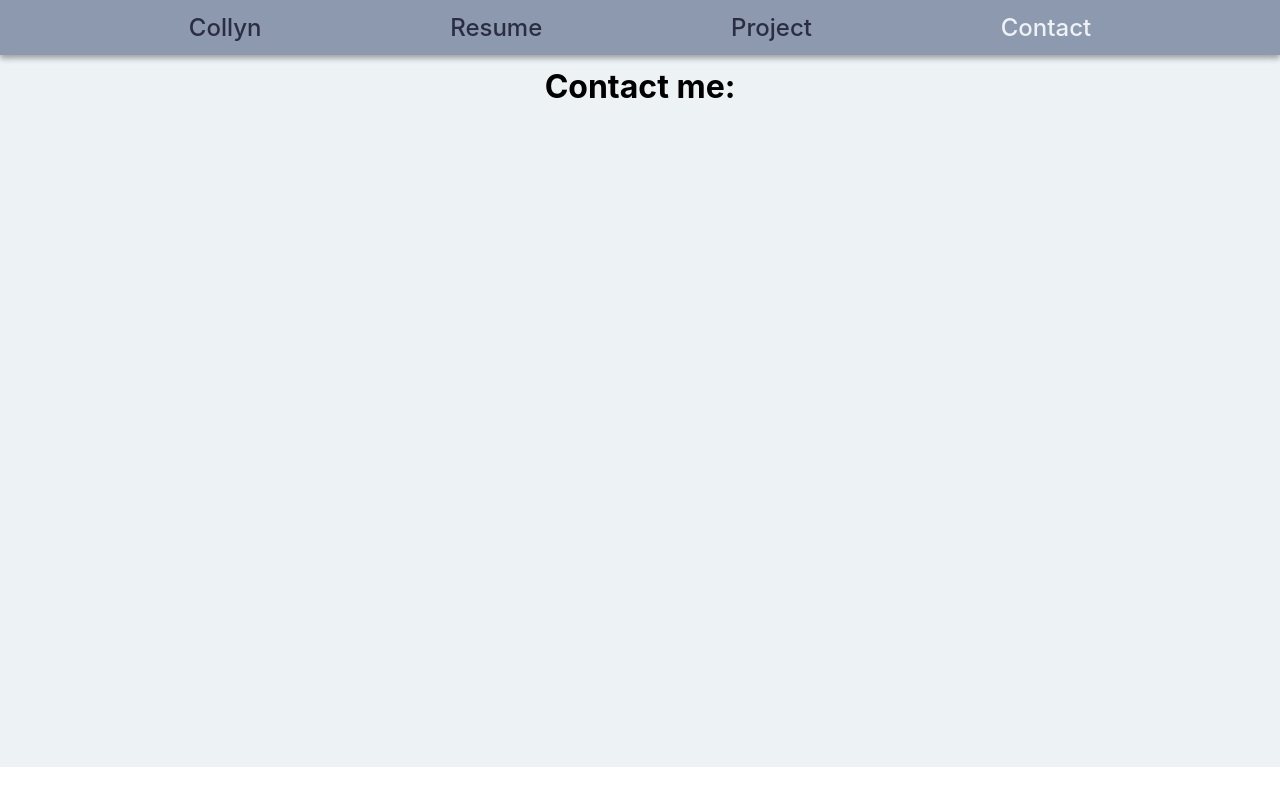
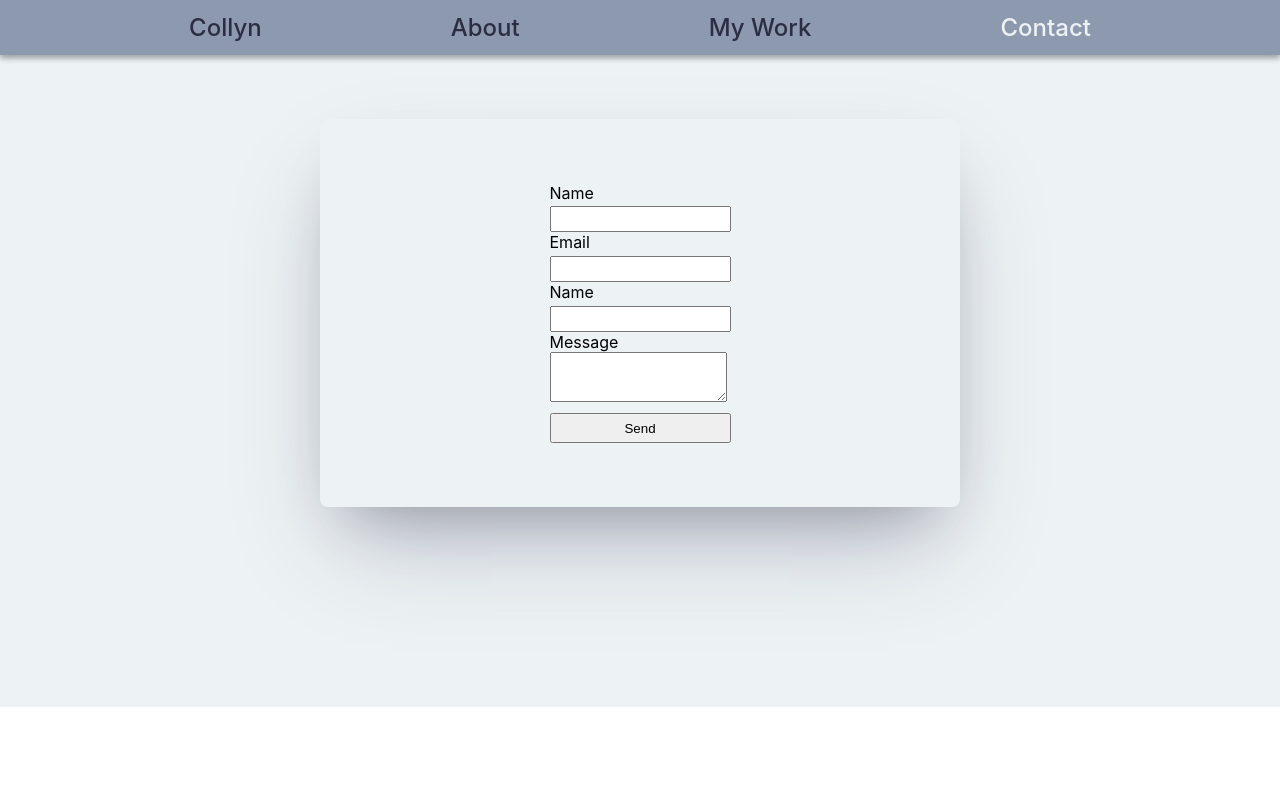
Before and after one commit to Collyngodlewski/personal, a React (Create React App) app: page /contact in a window 1280 px wide. Built offline with nearby package versions, Linux system fonts and the light colour scheme.

Commit message:
added a bunch of styling. Links. almost completed contact form

```diff
--- a/src/App.css
+++ b/src/App.css
@@ -1,3 +1,6 @@
+
+
+
 .App {
   text-align: center;
 }
--- a/src/App.js
+++ b/src/App.js
@@ -6,7 +6,6 @@ import Header from "./components/Header";
 import Home from "./components/Home";
 import Projects from "./components/Projects";
 import Contact from "./components/Contact";
-
 function App() {
   return (
     <div className="App" >
@@ -17,7 +16,6 @@ function App() {
           <Route path='/about' element={<About />} />
           <Route path='/contact' element={<Contact />} />
         </Routes>
-
     </div>
   );
 }
--- a/src/components/About.js
+++ b/src/components/About.js
@@ -1,12 +1,12 @@
 import React from 'react';
-import { StyledBody } from './Styling/Styling';
+import { StyledResume } from './Styling/Styling';
 export default function About(){
 
     return(
 
-        <StyledBody>
-            <h1>About</h1>
-        </StyledBody>
+        <StyledResume>
+            <h1>Adding Resume here</h1>
+        </StyledResume>
 
     )
 
--- a/src/components/Contact.js
+++ b/src/components/Contact.js
@@ -1,11 +1,96 @@
+
 import React from 'react';
 import { StyledBody } from './Styling/Styling';
+import { Button, Form, Input} from 'antd'
+
+
+const formItemLayout = {
+    labelCol: {
+      span: 8,
+    },
+    wrapperCol: {
+      span: 16,
+    },
+  };
+
+
+
+
+
 
 export default function Contact (){
 
     return(
         <StyledBody>
-            <h1>Contact me:</h1>
+            <div class="contact-container">
+                <Form class="forms-container"
+                {...formItemLayout}
+                style={{ display: 'flex', flexDirection: 'column' }}>
+                    <Form.Item
+                        name={['name']}
+                        label="Name"
+                        rules={[
+                        {
+                            required: true,
+                        },
+                        ]}
+                        >
+                        <Input />
+                        </Form.Item>
+
+                        <Form.Item
+                        name={['email']}
+                        label="Email"
+                        rules={[
+                        {
+                            type: 'email',
+                            required: true
+
+                        },
+                        ]}
+                         >
+                        <Input />
+                        </Form.Item>
+
+                        <Form.Item
+                        name={['name']}
+                        label="Name"
+                        rules={[
+                        {
+                            required: true,
+                        },
+                        ]}
+                        >
+                        <Input />
+                        </Form.Item>
+                        <Form.Item name={['Message']} label="Message">
+                        <Input.TextArea />
+                        </Form.Item>
+
+
+                        <Button type="primary">
+                        Send
+                        </Button>
+
+
+                </Form>
+            </div>
+            {/* <script src="https://smtpjs.com/v3/smtp.js"></script>
+            <script>
+                function sendEmail(){
+                    // Email.send({
+                    //     Host : "smtp.gmail.com",
+                    //     Username : "collynexdee@gmail.com",
+                    //     Password : "",
+                    //     To : 'them@website.com',
+                    //     From : "you@isp.com",
+                    //     Subject : "This is the subject",
+                    //     Body : "And this is the body"
+                    // }).then(
+                    //   message => alert(message)
+                    // )
+                }
+            </script> */}
         </StyledBody>
 
 
--- a/src/components/Header.js
+++ b/src/components/Header.js
@@ -9,10 +9,10 @@ export default function Header() {
           Collyn
         </NavLink>
         <NavLink to="/about" >
-          Resume
+          About
         </NavLink>
         <NavLink to="/projects" >
-          Project
+          My Work
         </NavLink>
         <NavLink to="/contact" >
           Contact
--- a/src/components/Home.js
+++ b/src/components/Home.js
@@ -1,18 +1,25 @@
 import React from 'react';
 import { StyledHome } from './Styling/Styling';
 import { StyledAnimation } from './Styling/Styling'
+import Socials from './Socials';
+<meta name="viewport" content="width=device-width, initial-scale=1"></meta>
 export default function Home (){
 
     return(
+      <div>
+        <StyledHome>
 
-        <StyledHome>
             <StyledAnimation>
-            <p class='name'>Collyn <br></br> Godlewski</p>
+
+            <p class='name'>Collyn Godlewski</p>
 
             <p class="line-1 anim-typewriter">Full Stack Web Developer.</p>
             </StyledAnimation>
+
         </StyledHome>
 
+        <Socials />
+        </div>
 
     )
 
--- a/src/components/Projects.js
+++ b/src/components/Projects.js
@@ -1,13 +1,11 @@
 import React from 'react';
-import { StyledBody } from './Styling/Styling';
+import { StyledProjects } from './Styling/Styling';
 export default function Projects (){
 
     return(
-
-        <StyledBody>
-            <h1>Heres where i'd put my projects... If i had any!</h1>
-        </StyledBody>
-
+        <StyledProjects>
+        <h1>Projects</h1>
+        </StyledProjects>
     )
 
 }
--- /dev/null
+++ b/src/components/Socials.js
@@ -0,0 +1,18 @@
+import React from "react";
+import { StyledLinks } from './Styling/Styling';
+import { FontAwesomeIcon } from "@fortawesome/react-fontawesome";
+import { faGithub, faLinkedin } from "@fortawesome/free-brands-svg-icons";
+export default function Socials() {
+  return (
+    <StyledLinks>
+    <div class="links-container">
+        <a href="https://github.com/Collyngodlewski" target="_blank" rel="noopener noreferrer">
+          <FontAwesomeIcon icon={faGithub} size="3x" />
+        </a>
+        <a href="https://www.linkedin.com/in/collyngodlewski/" target="_blank" rel="noopener noreferrer">
+          <FontAwesomeIcon icon={faLinkedin} size="3x"/>
+        </a>
+    </div>
+    </StyledLinks>
+  );
+}
--- a/src/components/Styling/Styling.js
+++ b/src/components/Styling/Styling.js
@@ -1,4 +1,5 @@
 import styled from "styled-components";
+
 
 export const StyledHeader = styled.header`
 
@@ -27,29 +28,52 @@ nav {
         &:hover{
           color: #edf2f4;
           -webkit-transform-origin: 0% 100%;
+          transform: translateY(-2px);
         }
       }
   }
 
 
-// ------------------------- Media Query Time! -----------------
 
 
 `;
 
 export const StyledBody = styled.div`
 
-height: calc(100vh - 100px);
+height: calc(100vh - 212px);
+background-color: #edf2f4;
+padding-top: 5%;
+
+.contact-container{
   display: flex;
-  flex-flow: column wrap;
-  padding-top: 1%;
-  background-color: #edf2f4;
-  z-index: -1;
-  position: relative;
+  justify-content: center;
+  padding-bottom: 5%;
+  width: 50%;
+  margin: 0 auto;
+  padding-top: 5%;
 
-  h1{
-      margin: 0 auto;
+    border-radius: 0.5rem;
+    box-shadow: rgba(50, 50, 93, 0.25) 0px 50px 100px -20px, rgba(0, 0, 0, 0.3) 0px 30px 60px -30px;
+
+
+  input{
+    margin-top: 2%;
+    padding: 2% 0;
   }
+
+  textarea{
+    padding: 5% 0;
+  }
+
+  button{
+    margin-top: 4%;
+    padding: 3%;
+    -webkit-transition: 0.5s;
+    &:hover{
+
+      background-color: #8d99ae;
+    }
+}
 
 
 `;
@@ -58,8 +82,7 @@ export const StyledHome = styled.div`
 
 
 
-
-height: calc(100vh - 100px);
+height: calc(100vh - 182px);
   display: flex;
   flex-flow: column wrap;
   padding-top: 1%;
@@ -80,18 +103,63 @@ height: calc(100vh - 100px);
       padding-top: 5%;
       text-align: center;
       margin: 0 auto;
-      font-size: 10rem;
+      font-size: 8rem;
       color: #2b2d42;
   }
-
-  @media (max-width: 1050px){
-    font-size: .5rem;
-    .name{
-      font-size: 7rem;
-    }
   }
 
 
+
+  @media (max-width: 750px){
+    .name{
+      width: 70%;
+      font-size: 4rem;
+      text-align: center;
+      align-content: center;
+      }
+
+    .line-1{
+      display: none;
+    }
+
+  }
+
+`;
+
+export const StyledLinks = styled.div`
+  background: #edf2f4;
+
+  .links-container{
+    position: relative;
+    z-index: 10;
+    bottom: 35vh;
+    background: #edf2f4;
+    text-align: center;
+
+
+    @media (max-width: 1377px){
+      position: relative;
+      z-index: 10;
+      bottom: 25vh;
+    }
+
+    a {
+      color: #2b2d42;
+      -webkit-transition: 0.5s;
+      font-size: 1.5rem;
+      margin: 0 1rem;
+      display: inline-block;
+
+      &:hover{
+        color: #8d99ae;
+        -webkit-transform-origin: 0% 100%;
+        transform: translateY(-2px);
+      }
+
+    }
+
+
+  }
 `;
 
 export const StyledImg = styled.div`
@@ -116,7 +184,7 @@ body{
 }
 .line-1{
     position: relative;
-    top: 50%;
+    top: 30%;
     width: 24em;
     margin: 0 auto;
     border-right: 2px solid #2b2d42;
@@ -135,9 +203,22 @@ body{
 }
 @keyframes typewriter{
   from{width: 0;}
-  to{width: 12em;}
+  to{width: 12.5em;}
 }
 @keyframes blinkTextCursor{
   from{border-right-color: #2b2d42;}
   to{border-right-color: transparent;}
 }`
+
+export const StyledProjects = styled.div`
+height: calc(100vh - 212px);
+background-color: #edf2f4;
+padding-top: 5%;
+  display: flex;
+  justify-content: center;
+`;
+
+export const StyledResume = styled.div`
+  display: flex;
+  justify-content: center;
+`;
```
Also changed, not shown: package.json (+7 -0 lines), 1 other file (tests, documents, lock files or other folders).
